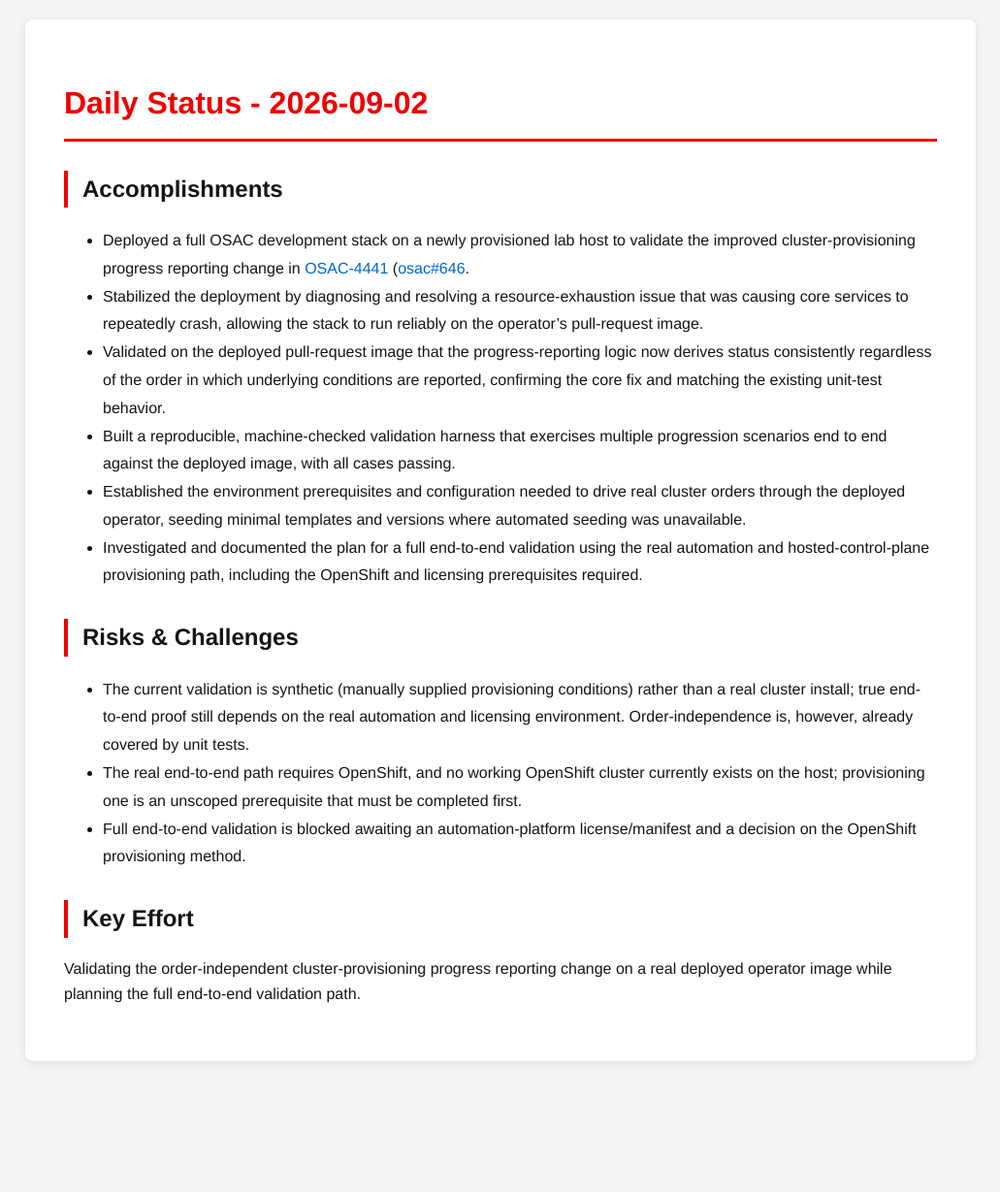
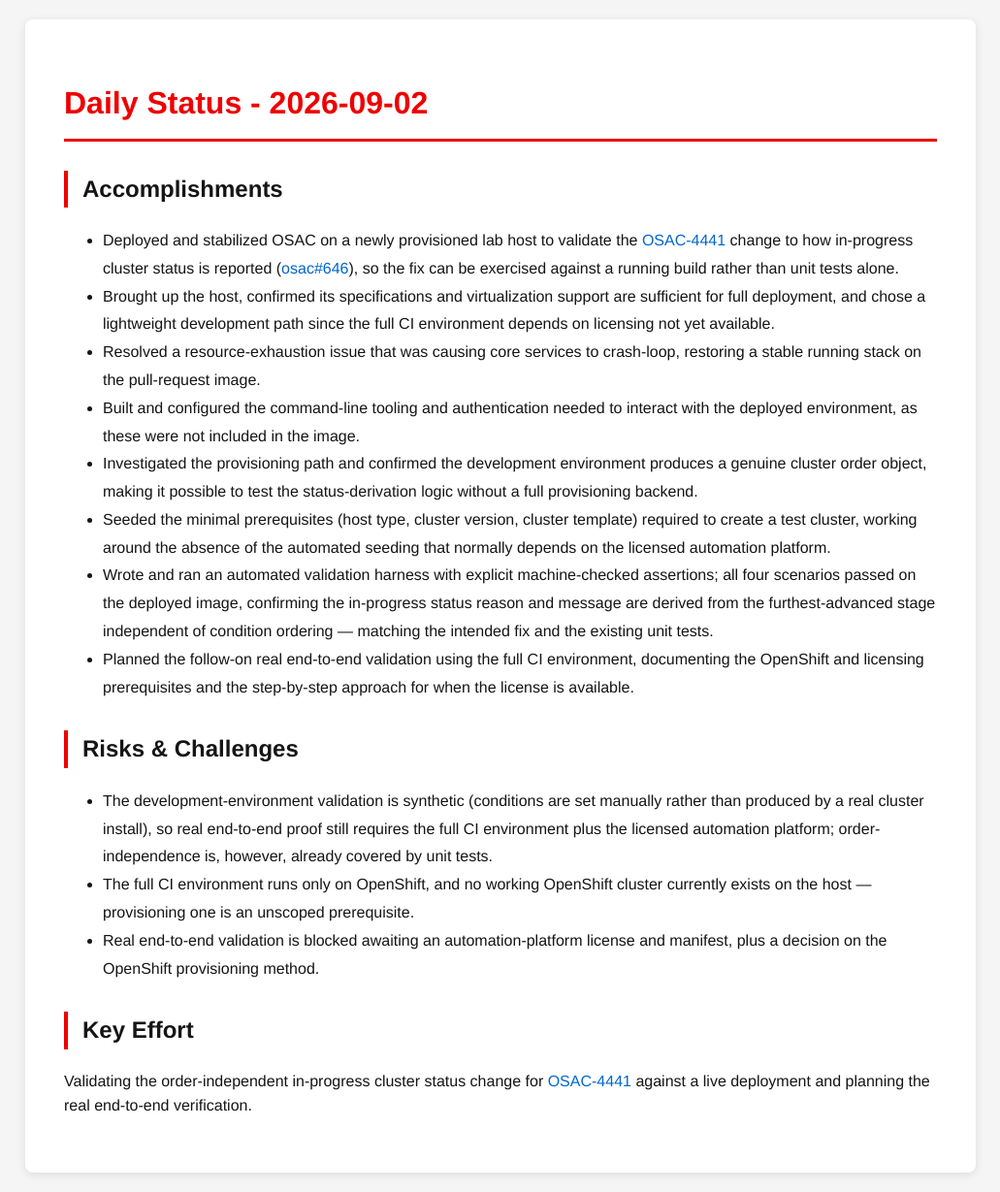
Before and after one commit to tzvatot/daily-status, a Jekyll site: the page built from 2026-09-02.md, in a window 1280 px wide. Shown: the whole page at 97% size, without its empty margins (124-1155 px from the left). Built offline with Jekyll 4.4.1, drawn with Linux system fonts in a browser that asks for light colours; before the commit the page ends 1114 px from its top, so only the background shows below that.

Commit message:
Daily status update - 2026-09-02

```diff
--- a/2026-09-02.md
+++ b/2026-09-02.md
@@ -7,17 +7,19 @@ date: 2026-09-02
 # Daily Status - 2026-09-02
 
 ## Accomplishments
-- Deployed a full OSAC development stack on a newly provisioned lab host to validate the improved cluster-provisioning progress reporting change in [OSAC-4441](https://redhat.atlassian.net/browse/OSAC-4441) ([osac#646](https://github.com/osac-project/osac/pull/646).
-- Stabilized the deployment by diagnosing and resolving a resource-exhaustion issue that was causing core services to repeatedly crash, allowing the stack to run reliably on the operator's pull-request image.
-- Validated on the deployed pull-request image that the progress-reporting logic now derives status consistently regardless of the order in which underlying conditions are reported, confirming the core fix and matching the existing unit-test behavior.
-- Built a reproducible, machine-checked validation harness that exercises multiple progression scenarios end to end against the deployed image, with all cases passing.
-- Established the environment prerequisites and configuration needed to drive real cluster orders through the deployed operator, seeding minimal templates and versions where automated seeding was unavailable.
-- Investigated and documented the plan for a full end-to-end validation using the real automation and hosted-control-plane provisioning path, including the OpenShift and licensing prerequisites required.
+- Deployed and stabilized OSAC on a newly provisioned lab host to validate the [OSAC-4441](https://redhat.atlassian.net/browse/OSAC-4441) change to how in-progress cluster status is reported ([osac#646](https://github.com/osac-project/osac/pull/646)), so the fix can be exercised against a running build rather than unit tests alone.
+- Brought up the host, confirmed its specifications and virtualization support are sufficient for full deployment, and chose a lightweight development path since the full CI environment depends on licensing not yet available.
+- Resolved a resource-exhaustion issue that was causing core services to crash-loop, restoring a stable running stack on the pull-request image.
+- Built and configured the command-line tooling and authentication needed to interact with the deployed environment, as these were not included in the image.
+- Investigated the provisioning path and confirmed the development environment produces a genuine cluster order object, making it possible to test the status-derivation logic without a full provisioning backend.
+- Seeded the minimal prerequisites (host type, cluster version, cluster template) required to create a test cluster, working around the absence of the automated seeding that normally depends on the licensed automation platform.
+- Wrote and ran an automated validation harness with explicit machine-checked assertions; all four scenarios passed on the deployed image, confirming the in-progress status reason and message are derived from the furthest-advanced stage independent of condition ordering — matching the intended fix and the existing unit tests.
+- Planned the follow-on real end-to-end validation using the full CI environment, documenting the OpenShift and licensing prerequisites and the step-by-step approach for when the license is available.
 
 ## Risks & Challenges
-- The current validation is synthetic (manually supplied provisioning conditions) rather than a real cluster install; true end-to-end proof still depends on the real automation and licensing environment. Order-independence is, however, already covered by unit tests.
-- The real end-to-end path requires OpenShift, and no working OpenShift cluster currently exists on the host; provisioning one is an unscoped prerequisite that must be completed first.
-- Full end-to-end validation is blocked awaiting an automation-platform license/manifest and a decision on the OpenShift provisioning method.
+- The development-environment validation is synthetic (conditions are set manually rather than produced by a real cluster install), so real end-to-end proof still requires the full CI environment plus the licensed automation platform; order-independence is, however, already covered by unit tests.
+- The full CI environment runs only on OpenShift, and no working OpenShift cluster currently exists on the host — provisioning one is an unscoped prerequisite.
+- Real end-to-end validation is blocked awaiting an automation-platform license and manifest, plus a decision on the OpenShift provisioning method.
 
 ## Key Effort
-Validating the order-independent cluster-provisioning progress reporting change on a real deployed operator image while planning the full end-to-end validation path.
+Validating the order-independent in-progress cluster status change for [OSAC-4441](https://redhat.atlassian.net/browse/OSAC-4441) against a live deployment and planning the real end-to-end verification.
```
